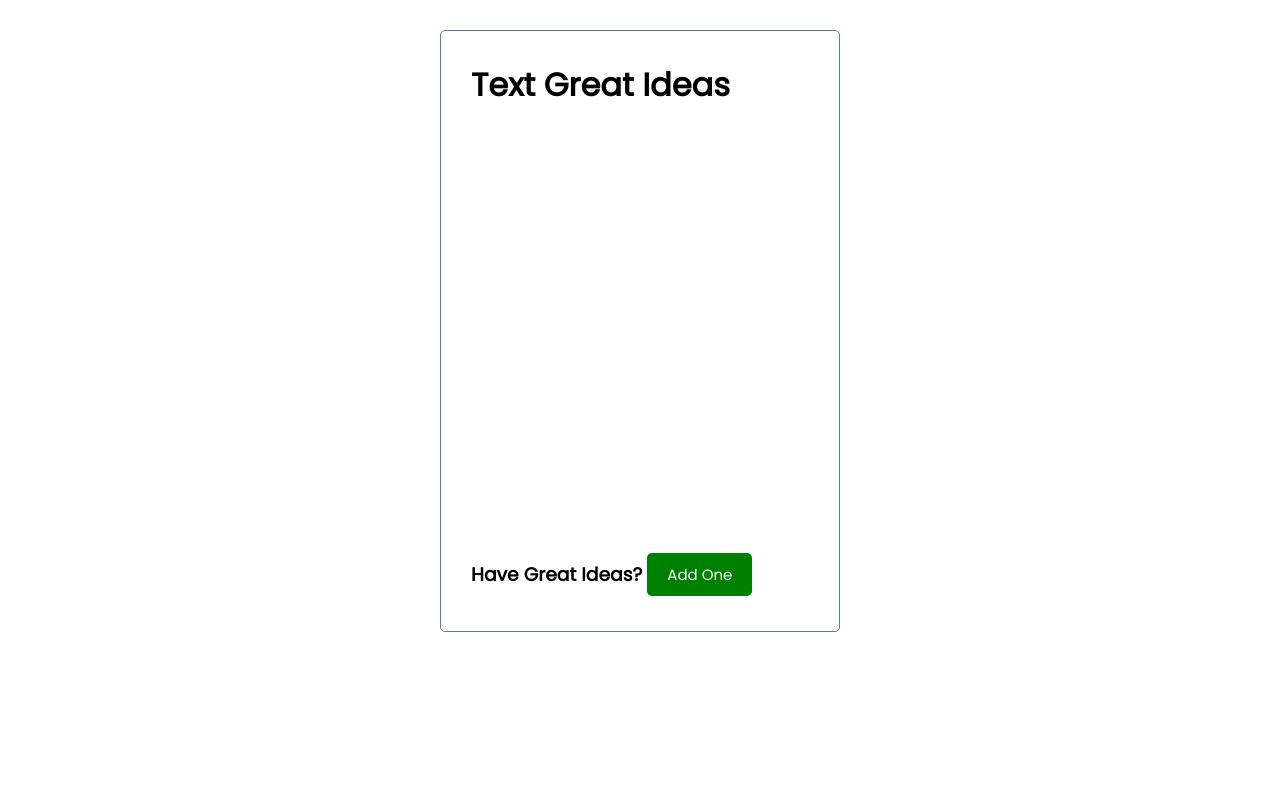
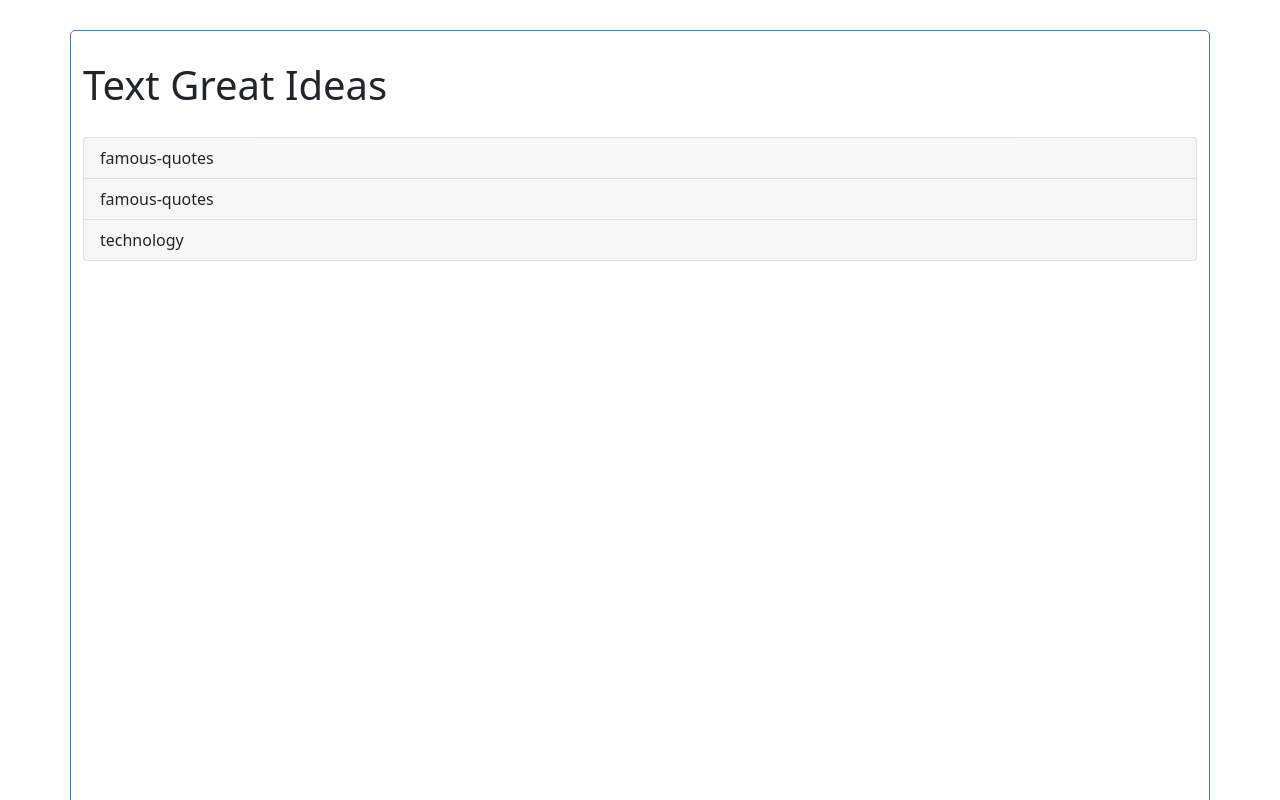
Before and after one commit to YehonatanGitHub/react-text-ideas, a React (Create React App) app: page / in a window 1280 px wide. Shown: the top 800 px of the page. Built offline with nearby package versions, Linux system fonts and the light colour scheme.

Commit message:
befor adding if to map

```diff
--- a/package.json
+++ b/package.json
@@ -7,7 +7,9 @@
     "@testing-library/jest-dom": "^5.12.0",
     "@testing-library/react": "^11.2.6",
     "@testing-library/user-event": "^12.8.3",
+    "bootstrap": "^5.0.0",
     "react": "^17.0.2",
+    "react-bootstrap": "^1.5.2",
     "react-dom": "^17.0.2",
     "react-scripts": "4.0.3",
     "web-vitals": "^1.1.1"
--- a/public/index.html
+++ b/public/index.html
@@ -9,7 +9,8 @@
   <meta name="description" content="Web site created using create-react-app" />
   <link rel="apple-touch-icon" href="%PUBLIC_URL%/logo192.png" />
   <link rel="manifest" href="%PUBLIC_URL%/manifest.json" />
-
+  <link rel="stylesheet" href="https://cdn.jsdelivr.net/npm/bootstrap@4.6.0/dist/css/bootstrap.min.css"
+    integrity="sha384-B0vP5xmATw1+K9KRQjQERJvTumQW0nPEzvF6L/Z6nronJ3oUOFUFpCjEUQouq2+l" crossorigin="anonymous" />
   <title>Text Ideas</title>
 </head>
 
--- a/src/App.js
+++ b/src/App.js
@@ -1,10 +1,12 @@
 import Header from './components/Header'
 import Footer from './components/Footer'
+import Cards from './components/Cards'
 
 function App() {
   return (
     <div className='container'>
       <Header title='Text Great Ideas' />
+      <Cards />
       <Footer title='Have Great Ideas?' />
     </div>
   )
--- /dev/null
+++ b/src/components/Cards.js
@@ -0,0 +1,46 @@
+import Accordion from 'react-bootstrap/Accordion'
+import Card from 'react-bootstrap/Card'
+import Quotes from './Quotes'
+// import { useState } from 'react'
+
+const cards = [
+  {
+    id: '1',
+    tag: 'famous-quotes',
+    content: 'A house divided against itself cannot stand.',
+    author: 'Abraham Lincoln',
+    favorit: false,
+  },
+  {
+    id: '2',
+    tag: 'famous-quotes',
+    content:
+      'Imagination is more important than knowledge. For while knowledge defines all we currently know and understand, imagination points to all we might yet discover and create.',
+    author: 'Albert Einstein',
+    favorit: true,
+  },
+  {
+    id: '3',
+    tag: 'technology',
+    content: "If you can't explain it simply, you don't understand it well enough.",
+    author: 'Abraham Lincoln',
+    favorit: true,
+  },
+]
+
+const Cards = () => {
+  return (
+    <Accordion defaultActiveKey='0'>
+      {cards.map((card) => (
+        <Card>
+          <Accordion.Toggle as={Card.Header} eventKey={card.id}>
+            {card.tag}
+          </Accordion.Toggle>
+          <Quotes key={card.id} card={card} />
+        </Card>
+      ))}
+    </Accordion>
+  )
+}
+
+export default Cards
--- a/src/components/Genres.js
+++ /dev/null
@@ -1,5 +0,0 @@
-const Genres = () => {
-  return <div></div>
-}
-
-export default Genres
--- a/src/components/Quotes.js
+++ b/src/components/Quotes.js
@@ -1,40 +1,22 @@
-const quotes = [
-  {
-    id: 1,
-    text: 'Give me a fish and I eat for a day. Teach me to fish and I eat for a lifetime.',
-    genre: 'Ancient Chinese',
-    by: '',
-    favorite: true,
-  },
-  {
-    id: 2,
-    text: "Life is what happens when you're busy making other plans.",
-    genre: 'Life',
-    by: 'John Lennon',
-    favorite: false,
-  },
-  {
-    id: 3,
-    text: 'Whoever is happy will make others happy too.',
-    genre: 'Happiness',
-    by: 'SiAnne Frankngers',
-    favorite: true,
-  },
-  {
-    id: 4,
-    text: 'The purpose of our lives is to be happy.',
-    genre: 'Happiness',
-    by: 'Dalai Lama',
-    favorite: true,
-  },
-]
-const Quotes = () => {
+import Accordion from 'react-bootstrap/Accordion'
+import Card from 'react-bootstrap/Card'
+import whatsapp from './whatsapp.png'
+
+const Quotes = ({ card }) => {
   return (
-    <>
-      {quotes.map((quote) => (
-        <h3>{quote.text}</h3>
-      ))}
-    </>
+    <Accordion.Collapse eventKey='1'>
+      <Card.Body>
+        {card.content}
+        <a
+          href='https://web.whatsapp.com/send?text= הי, אני השארתי פרטים, מה איתך? '
+          class='ns_btn'
+          data-action='share/whatsapp/share'
+          target='_blank'
+          rel='noreferrer'>
+          <img src={whatsapp} width='50' height='50' alt='whatsapp-icon' />
+        </a>
+      </Card.Body>
+    </Accordion.Collapse>
   )
 }
 
--- a/src/index.css
+++ b/src/index.css
@@ -115,3 +115,6 @@ footer {
   margin-top: 30px;
   text-align: center;
 }
+/* .card-header {
+  border-bottom: 0px solid rgba(0, 0, 0, 0.125) !important;
+} */
--- a/src/index.js
+++ b/src/index.js
@@ -3,6 +3,7 @@ import ReactDOM from 'react-dom'
 import './index.css'
 import App from './App'
 import reportWebVitals from './reportWebVitals'
+import 'bootstrap/dist/css/bootstrap.min.css'
 
 ReactDOM.render(
   <React.StrictMode>
```
Also changed, not shown: src/components/backupfile.js (added), src/components/whatsapp.png (added), 1 other file (tests, documents, lock files or other folders).
